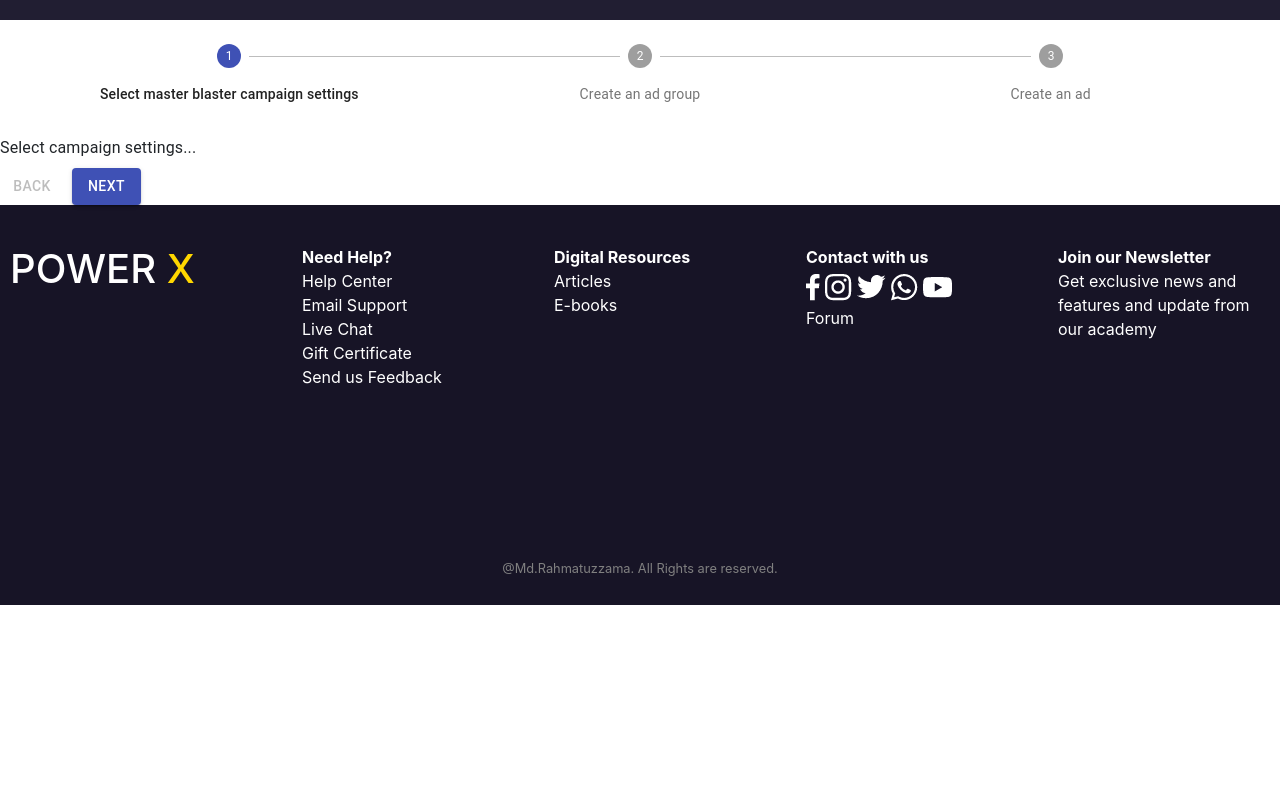
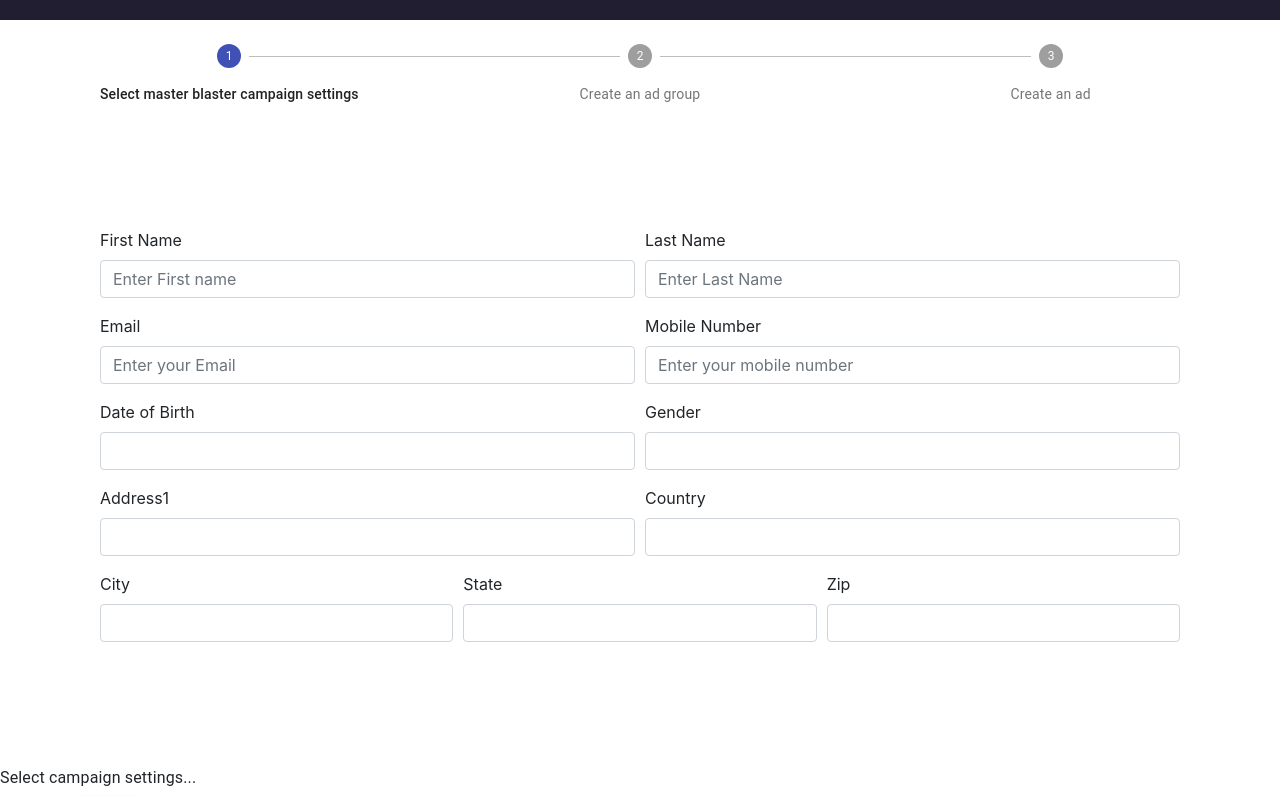
Before and after one commit to sojib-bd/power-x-gym, a React (Create React App) app: page /membership in a window 1280 px wide. Shown: the part 480-1276 px from the top of the page. Before the commit the page ends 1085 px from the top, so only its background shows below. Built offline with nearby package versions, Linux system fonts and the light colour scheme; grey boxes are pictures that could not be loaded.

Commit message:
fixing the membership form

```diff
--- /dev/null
+++ b/src/Components/MembershipForm/MembershipForm.js
@@ -0,0 +1,78 @@
+import React from 'react';
+import { Form, Col } from 'react-bootstrap';
+
+
+const MembershipForm = () => {
+    return (
+        <div>
+            <Form style={{ padding: '100px' }}>
+                <Form.Row>
+                    <Form.Group as={Col} controlId="formGridFirstName">
+                        <Form.Label>First Name</Form.Label>
+                        <Form.Control type="text" placeholder="Enter First name" />
+                    </Form.Group>
+
+                    <Form.Group as={Col} controlId="formGridLastName">
+                        <Form.Label>Last Name</Form.Label>
+                        <Form.Control type="text" placeholder="Enter Last Name" />
+                    </Form.Group>
+                </Form.Row>
+                <Form.Row>
+                    <Form.Group as={Col} controlId="formGridEmail">
+                        <Form.Label>Email</Form.Label>
+                        <Form.Control type="email" placeholder="Enter your Email" />
+                    </Form.Group>
+
+                    <Form.Group as={Col} controlId="formGridMobileNumber">
+                        <Form.Label>Mobile Number</Form.Label>
+                        <Form.Control type="tel" placeholder="Enter your mobile number" />
+                    </Form.Group>
+
+                </Form.Row>
+
+                <Form.Row>
+                    <Form.Group as={Col} controlId="formGridMobileNumber">
+                        <Form.Label>Date of Birth</Form.Label>
+                        <Form.Control />
+                    </Form.Group>
+                    <Form.Group as={Col} controlId="formGridMobileNumber">
+                        <Form.Label>Gender</Form.Label>
+                        <Form.Control type="text" />
+                    </Form.Group>
+                </Form.Row>
+                <Form.Row>
+                    <Form.Group as={Col} controlId="formGridAddress1">
+                        <Form.Label>Address1</Form.Label>
+                        <Form.Control />
+                    </Form.Group>
+                    <Form.Group as={Col} controlId="formGridCountry">
+                        <Form.Label>Country</Form.Label>
+                        <Form.Control type="text" />
+                    </Form.Group>
+                </Form.Row>
+
+
+                <Form.Row>
+                    <Form.Group as={Col} controlId="formGridCity">
+                        <Form.Label>City</Form.Label>
+                        <Form.Control />
+                    </Form.Group>
+
+                    <Form.Group as={Col} controlId="formGridState">
+                        <Form.Label>State</Form.Label>
+                        <Form.Control />
+                    </Form.Group>
+
+                    <Form.Group as={Col} controlId="formGridZip">
+                        <Form.Label>Zip</Form.Label>
+                        <Form.Control />
+                    </Form.Group>
+                </Form.Row>
+
+
+            </Form>
+        </div>
+    );
+};
+
+export default MembershipForm;
--- a/src/Components/Stepper/Stepper.js
+++ b/src/Components/Stepper/Stepper.js
@@ -5,6 +5,7 @@ import Step from '@material-ui/core/Step';
 import StepLabel from '@material-ui/core/StepLabel';
 import Button from '@material-ui/core/Button';
 import Typography from '@material-ui/core/Typography';
+import MembershipForm from '../MembershipForm/MembershipForm';
 
 const useStyles = makeStyles((theme: Theme) =>
     createStyles({
@@ -64,6 +65,7 @@ export default function HorizontalLabelPositionBelowStepper() {
                     </Step>
                 ))}
             </Stepper>
+            <MembershipForm />
             <div>
                 {activeStep === steps.length ? (
                     <div>
```
Also changed, not shown: src/Components/MembershipForm/MembershipForm.scss (added).
